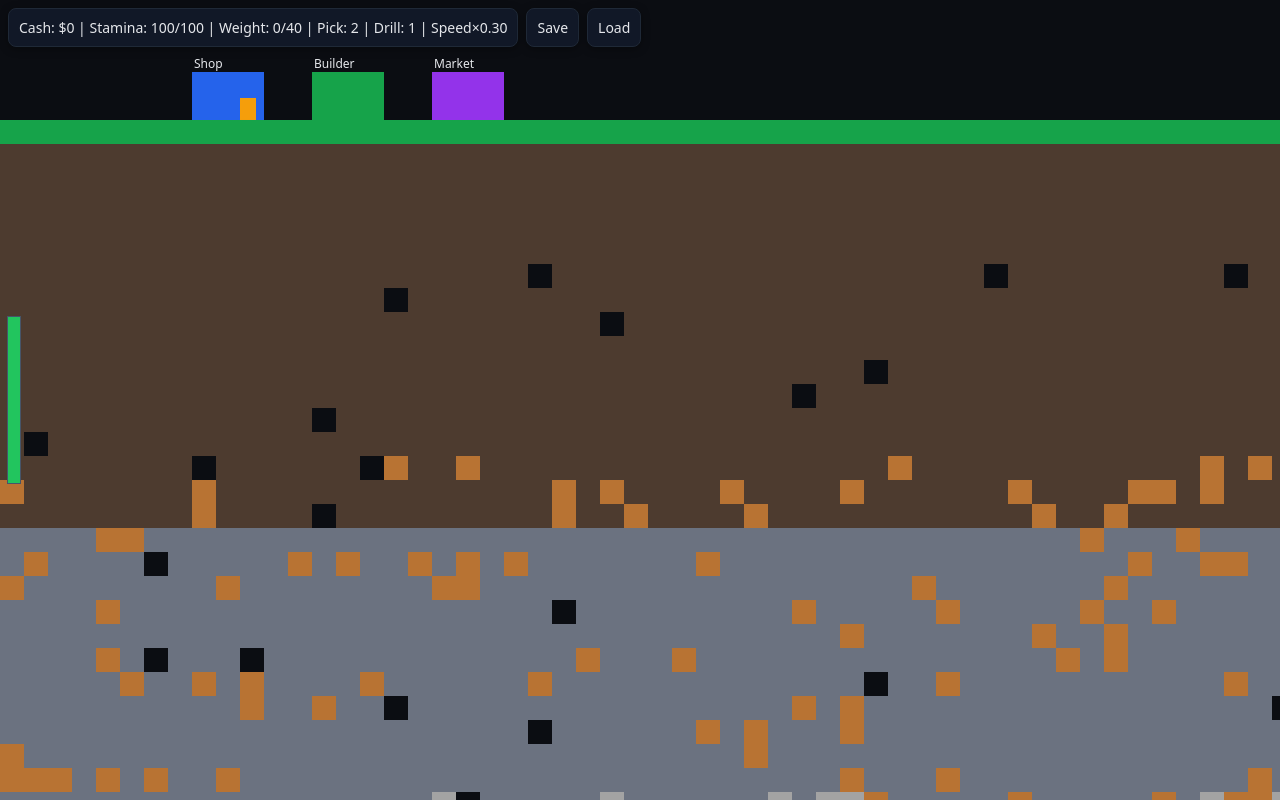
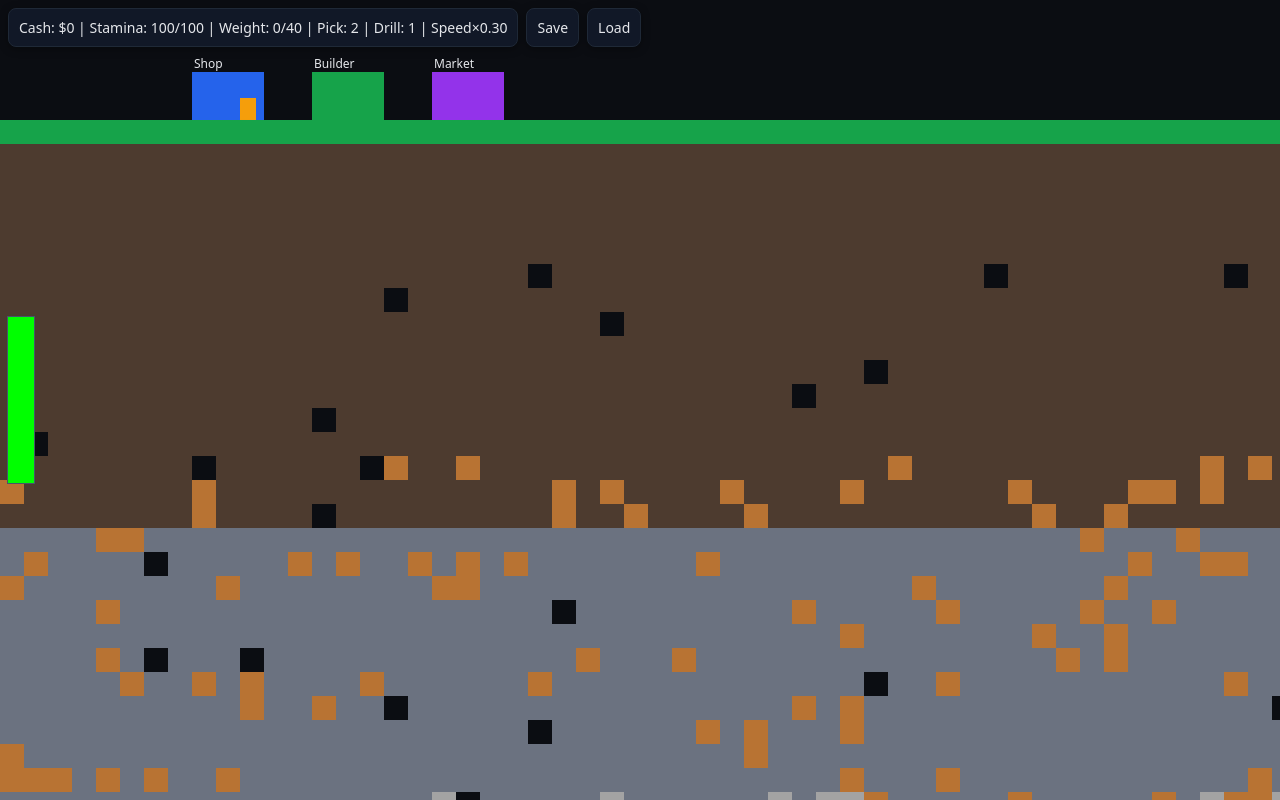
Before and after one commit to RakLord/RaksMine, a website built with Vite: page index.html in a window 1280 px wide. Built offline with nearby package versions, Linux system fonts and the light colour scheme.

Commit message:
Improve stamina bar visuals

```diff
--- a/index.html
+++ b/index.html
@@ -19,7 +19,7 @@
     <button id="loadBtn" class="panel">Load</button>
     <input id="loadInput" type="file" accept=".txt" class="hidden" />
   </div>
-  <div id="staminaBar" class="fixed left-2 top-1/2 -translate-y-1/2 w-4 h-48 bg-slate-800 border border-slate-600 overflow-hidden pointer-events-none">
+  <div id="staminaBar" class="fixed left-2 top-1/2 -translate-y-1/2 w-8 h-48 bg-slate-800 border border-slate-600 overflow-hidden pointer-events-none">
     <div id="staminaFill" class="absolute bottom-0 left-0 w-full bg-green-500"></div>
   </div>
   <canvas id="game" width="1280" height="720"></canvas>
--- a/js/main.js
+++ b/js/main.js
@@ -126,7 +126,9 @@ function draw() {
   ctx.fillRect(player.x - camera.x, player.y - camera.y, player.w, player.h);
 
   statsEl.innerHTML = `Cash: $${player.cash} | Stamina: ${Math.floor(player.stamina)}/${player.staminaMax} | Weight: ${totalWeight()}/${player.carryCap} | Pick: ${player.pickPower} | Drill: ${player.drill} | Speed×${player.speed.toFixed(2)}`;
-  staminaFill.style.height = (player.stamina / player.staminaMax * 100) + '%';
+  const staminaRatio = Math.max(0, Math.min(player.stamina / player.staminaMax, 1));
+  staminaFill.style.height = (staminaRatio * 100) + '%';
+  staminaFill.style.backgroundColor = `hsl(${staminaRatio * 120}, 100%, 50%)`;
 }
 
 function loop() { tick(); draw(); requestAnimationFrame(loop); }
```
